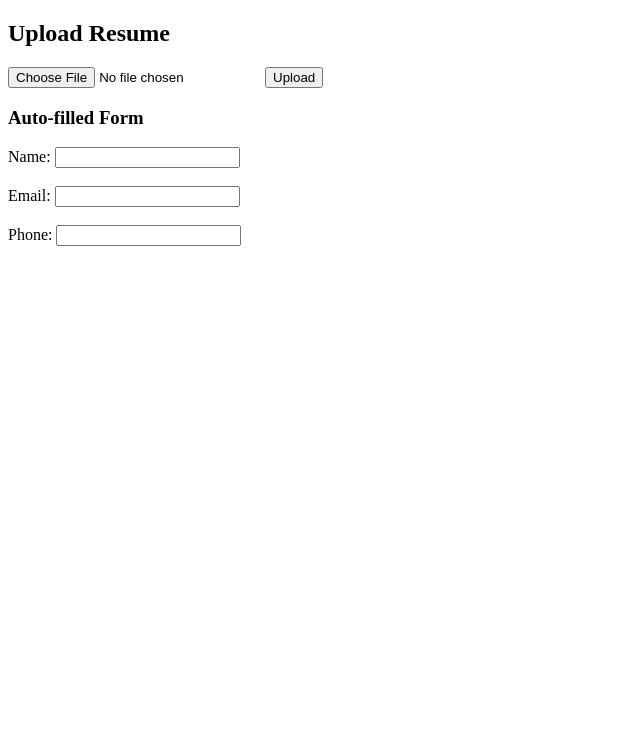
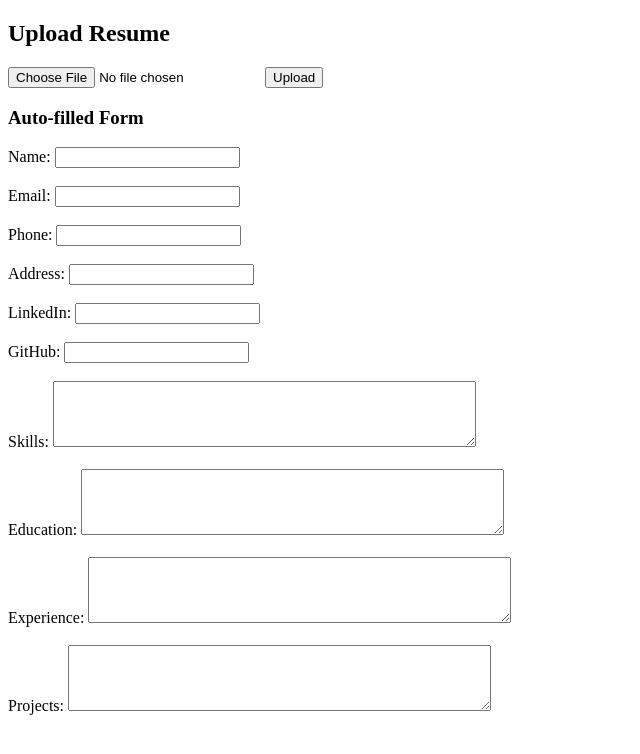
Before and after one commit to notaditea/resume-parser, a Flask app: page / in a window 1280 px wide. Shown: the top 754 px of the page, without its empty margins (0-640 px from the left). Run offline with Flask 3, Linux system fonts and the light colour scheme.

Commit message:
Update index.html

```diff
--- a/templates/index.html
+++ b/templates/index.html
@@ -13,6 +13,13 @@
     Name: <input type="text" id="name"><br><br>
     Email: <input type="text" id="email"><br><br>
     Phone: <input type="text" id="phone"><br><br>
+    Address: <input type="text" id="address"><br><br>
+    LinkedIn: <input type="text" id="linkedin"><br><br>
+    GitHub: <input type="text" id="github"><br><br>
+    Skills: <textarea id="skills" rows="4" cols="50"></textarea><br><br>
+    Education: <textarea id="education" rows="4" cols="50"></textarea><br><br>
+    Experience: <textarea id="experience" rows="4" cols="50"></textarea><br><br>
+    Projects: <textarea id="projects" rows="4" cols="50"></textarea><br><br>
   </form>
 
   <script src="/static/script.js"></script>
```
